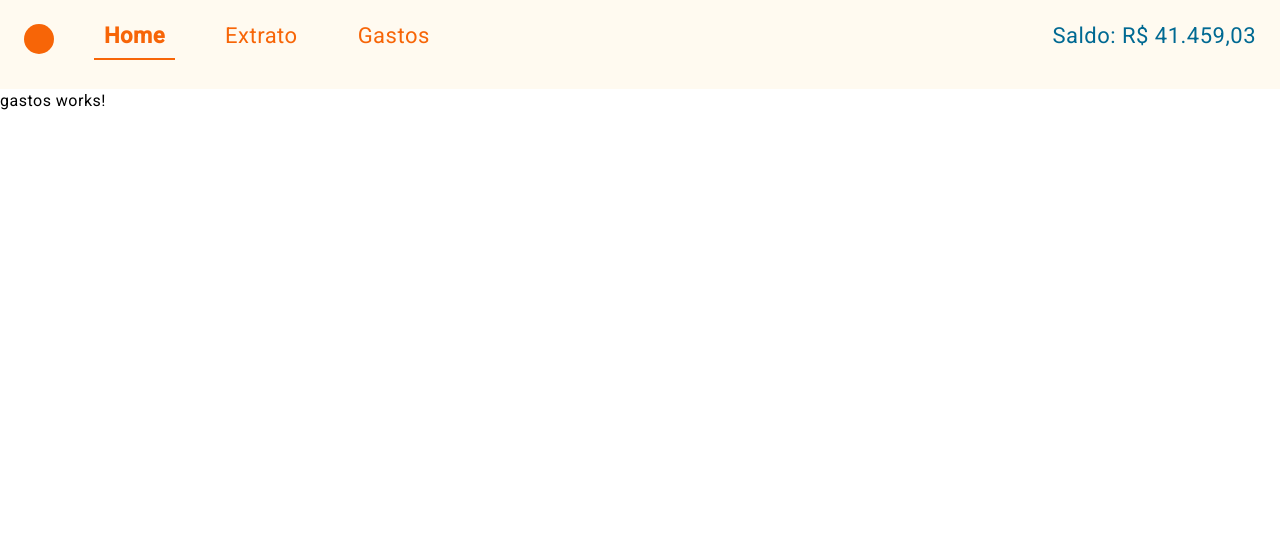
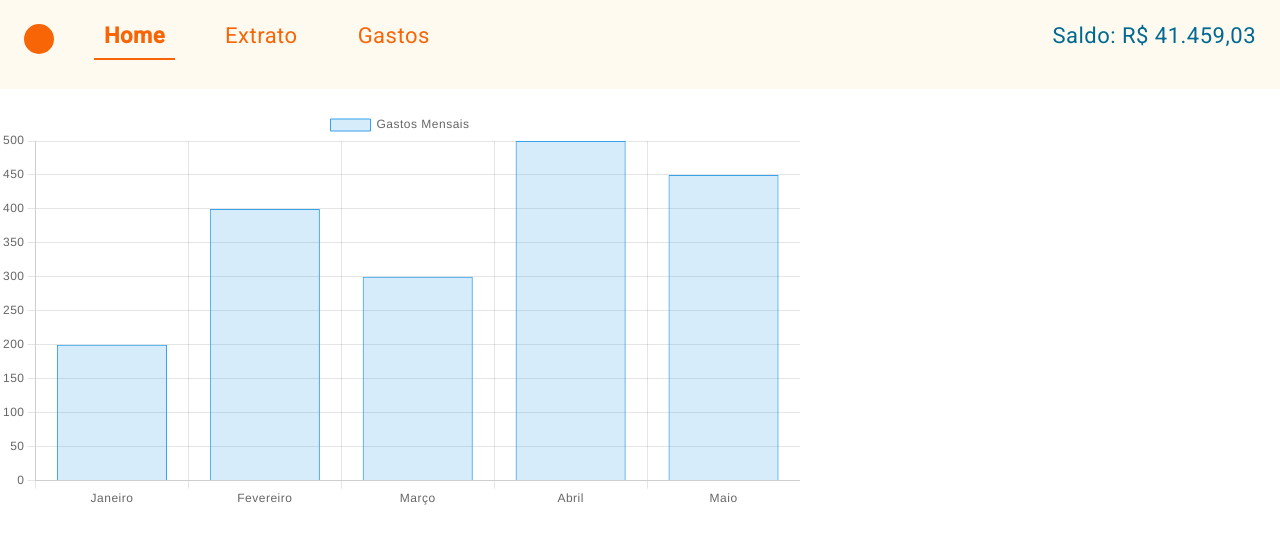
Before and after one commit to marcostomas/finhub-app, an Angular app: page /gastos in a window 1280 px wide. Shown: the top 542 px of the page. Built offline with nearby package versions, Linux system fonts and the light colour scheme.

Commit message:
feat: implementação de gráfico genérico

```diff
--- a/package.json
+++ b/package.json
@@ -20,6 +20,7 @@
     "@angular/platform-browser": "^18.2.0",
     "@angular/platform-browser-dynamic": "^18.2.0",
     "@angular/router": "^18.2.0",
+    "chart.js": "^4.4.6",
     "finhub-app": "file:",
     "rxjs": "~7.8.0",
     "tslib": "^2.3.0",
--- a/src/app/components/gastos/gastos.component.css
+++ b/src/app/components/gastos/gastos.component.css
@@ -0,0 +1,6 @@
+.chart-container {
+    position: relative;
+    width: 100%;
+    height: 400px; /* Tamanho do gráfico */
+    margin: 20px auto;
+  }
--- a/src/app/components/gastos/gastos.component.html
+++ b/src/app/components/gastos/gastos.component.html
@@ -1,3 +1,8 @@
 <main>
-    <p>gastos works!</p>
+    <div class="chart-container">
+        <!-- Usando ViewChild para referenciar o canvas -->
+        <canvas #gastosChart></canvas>
+      </div>
+
+
 </main>
--- a/src/app/components/gastos/gastos.component.ts
+++ b/src/app/components/gastos/gastos.component.ts
@@ -1,12 +1,48 @@
-import { Component } from '@angular/core';
+import { Component, AfterViewInit, ViewChild, ElementRef } from '@angular/core';
+import { Chart, registerables } from 'chart.js';
 
 @Component({
   selector: 'app-gastos',
   standalone: true,
-  imports: [],
   templateUrl: './gastos.component.html',
-  styleUrl: './gastos.component.css'
+  styleUrls: ['./gastos.component.css']
 })
-export class GastosComponent {
+export class GastosComponent implements AfterViewInit {
+  @ViewChild('gastosChart') canvasRef!: ElementRef<HTMLCanvasElement>;
 
+  private chart: Chart | undefined;
+
+  ngAfterViewInit() {
+    // Registra todos os componentes do Chart.js
+    Chart.register(...registerables);
+
+    // Obtém o contexto do canvas diretamente a partir da referência
+    const ctx = this.canvasRef.nativeElement.getContext('2d');
+    if (ctx) {
+      // Criação do gráfico
+      this.chart = new Chart(ctx, {
+        type: 'bar',  // Tipo de gráfico (bar, line, pie, etc.)
+        data: {
+          labels: ['Janeiro', 'Fevereiro', 'Março', 'Abril', 'Maio'], // Labels (eixo X)
+          datasets: [{
+            label: 'Gastos Mensais',
+            data: [200, 400, 300, 500, 450], // Dados (eixo Y)
+            backgroundColor: 'rgba(54, 162, 235, 0.2)', // Cor de fundo das barras
+            borderColor: 'rgba(54, 162, 235, 1)', // Cor da borda das barras
+            borderWidth: 1
+          }]
+        },
+        options: {
+          responsive: true, // O gráfico se ajusta automaticamente
+          scales: {
+            y: {
+              beginAtZero: true // Iniciar o eixo Y do gráfico em 0
+            }
+          }
+        }
+      });
+    } else {
+      console.error('Falha ao obter o contexto do canvas.');
+    }
+  }
 }
```
Also changed, not shown: 1 other file (tests, documents, lock files or other folders).
